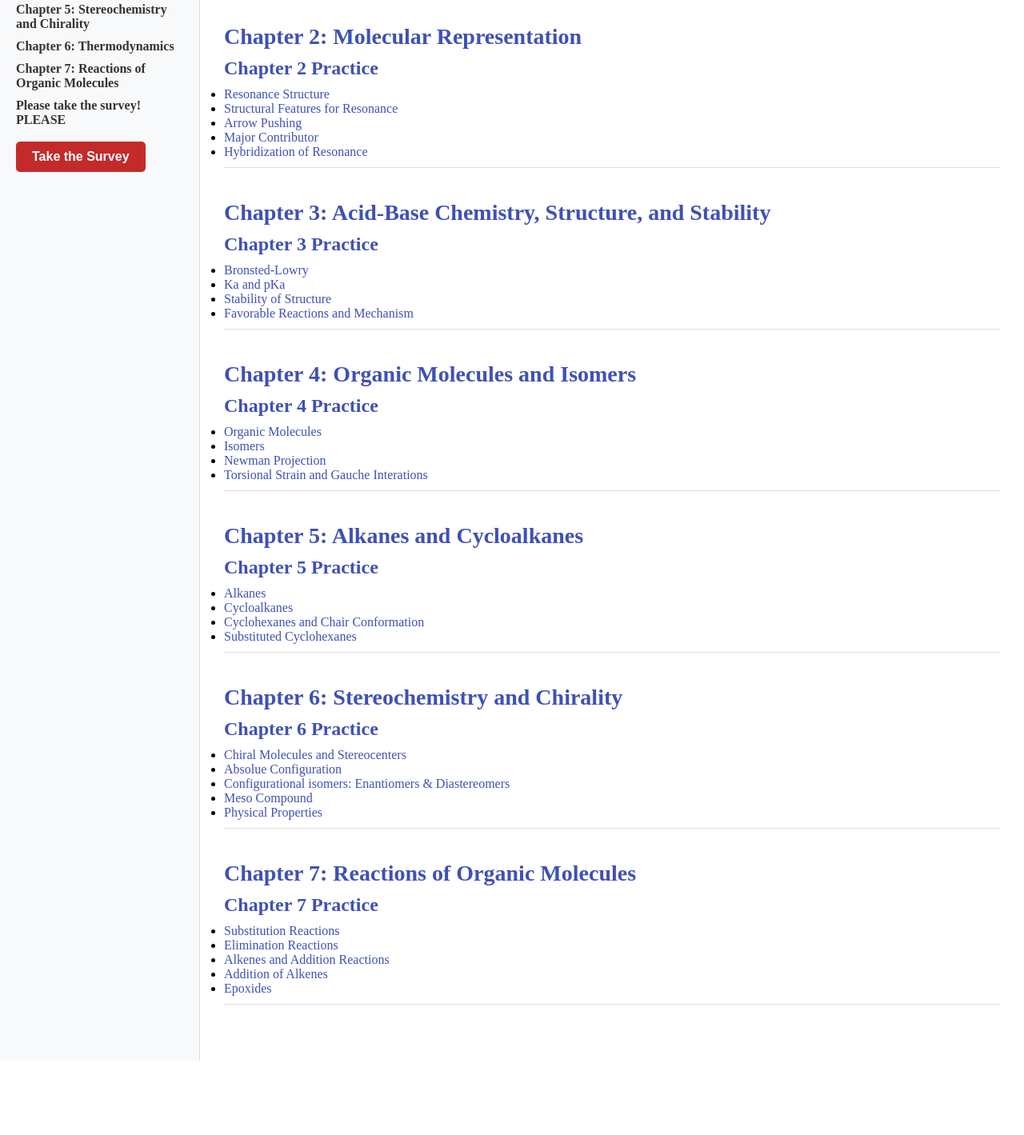
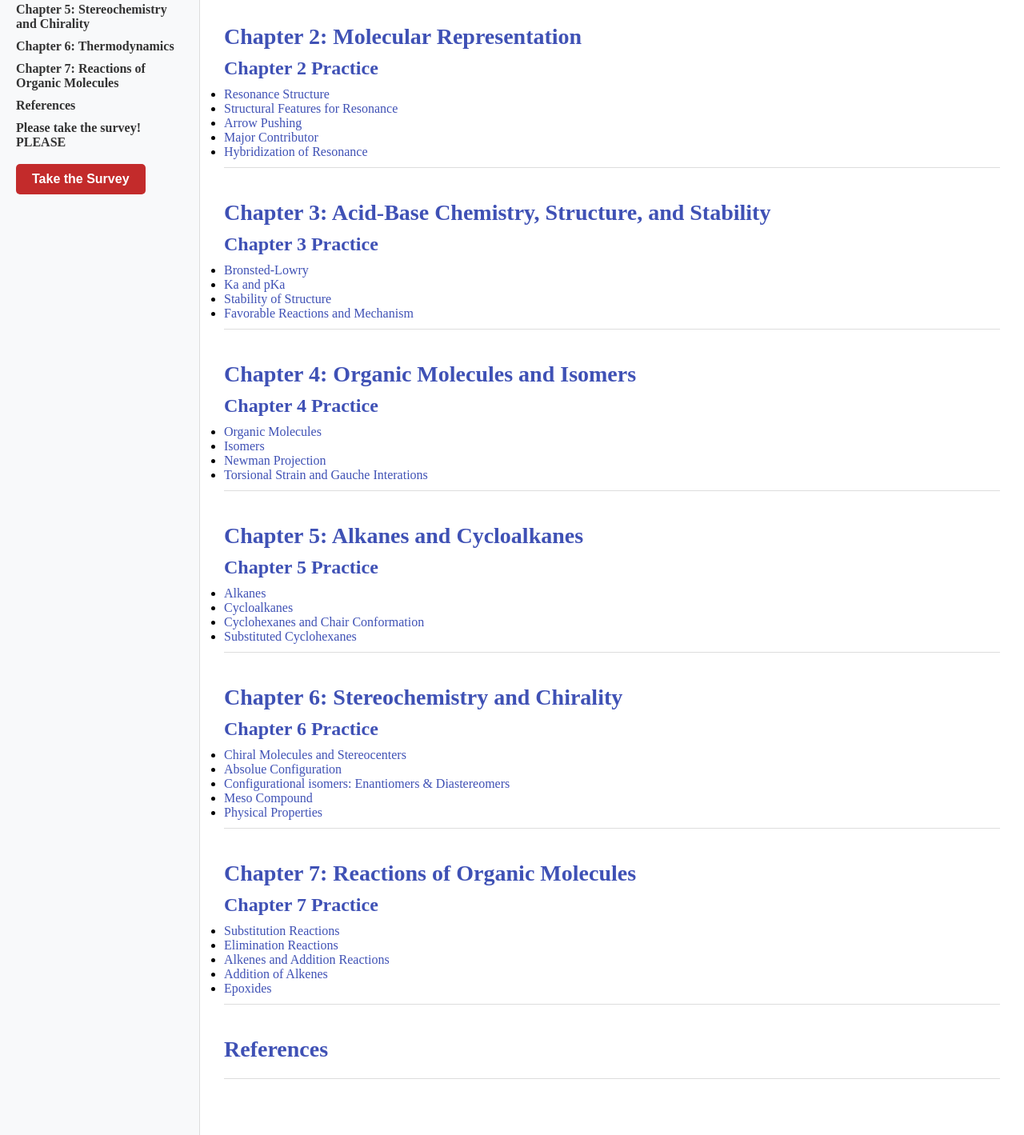
Before and after one commit to Ming-shadowMoon/FinalChemWebsiteByHenry, a plain HTML site: page index.html in a window 1280 px wide. Shown: the part 345-1764 px from the top of the page at 80% size. Before the commit the page ends 1671 px from the top, so only its background shows below. Drawn offline with Linux system fonts and the light colour scheme.

Commit message:
Update index.html

```diff
--- a/index.html
+++ b/index.html
@@ -24,11 +24,13 @@
                 <li><a href="#section5">Chapter 5: Stereochemistry and Chirality</a></li>
                 <li><a href="#section6">Chapter 6: Thermodynamics</a></li>
                 <li><a href="#section7">Chapter 7: Reactions of Organic Molecules</a></li>
+                <li><a href="#section8">References</a></li>
             </ul>
             <a href="https://forms.gle/soBTtwaVcy93W7ku8" target="_blank">Please take the survey! PLEASE</a>
             <br><br>
             <button onclick="window.open('https://forms.gle/soBTtwaVcy93W7ku8', '_blank')">Take the Survey</button>
         </aside>
+
 
         <!-- Main content area -->
         <main class="content">
@@ -109,6 +111,9 @@
                     <li><a href="Chapter7.html">Epoxides</a></li>
                 </ul>
             </section>
+            <section id="section8">
+                <h2><a href="Reference.html">References</a></h2>
+            </section>
         </div>
         </main>
     </div>
```
